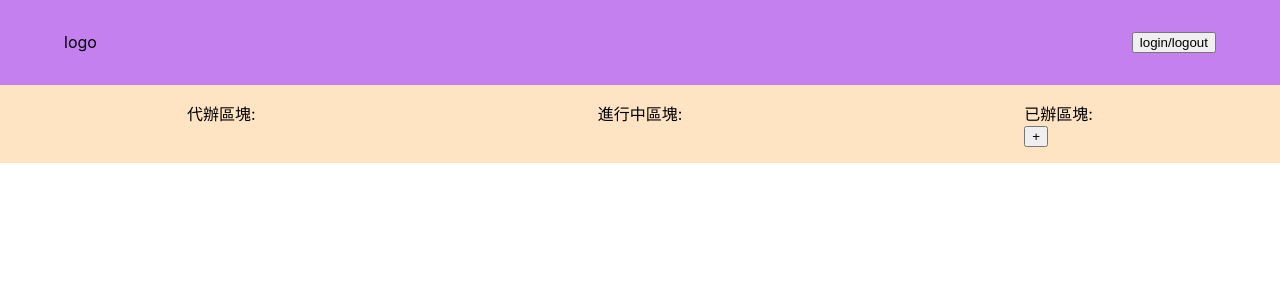
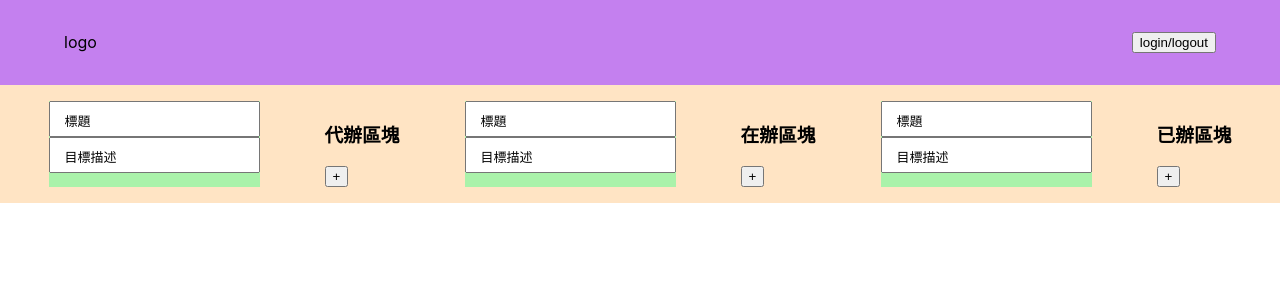
Before and after one commit to JamesDinding/ms_daily_list, a React (Create React App) app: page / in a window 1280 px wide. Shown: the top 300 px of the page. Built offline with nearby package versions, Linux system fonts and the light colour scheme.

Commit message:
add input component & remove duplicate file

```diff
--- a/public/index.html
+++ b/public/index.html
@@ -28,6 +28,8 @@
   </head>
   <body>
     <noscript>You need to enable JavaScript to run this app.</noscript>
+    <div id="modal"></div>
+    <div id="back-drop"></div>
     <div id="root"></div>
     <!--
       This HTML file is a template.
--- a/src/App.tsx
+++ b/src/App.tsx
@@ -1,9 +1,7 @@
 import React from "react";
 import "./App.css";
 import NavBar from "./components/NavigationBar/NavBar";
-import FinishedSection from "./components/Section/FinishedSection";
-import PendingSection from "./components/Section/PendingSection";
-import ProcessingSection from "./components/Section/ProcessingSection";
+import Section from "./components/Section/Section";
 
 function App() {
   return (
@@ -12,9 +10,9 @@ function App() {
         <NavBar />
       </header>
       <div className="Section">
-        <PendingSection />
-        <ProcessingSection />
-        <FinishedSection />
+        <Section title="代辦區塊" section_id="pendingList" />
+        <Section title="在辦區塊" section_id="currentList" />
+        <Section title="已辦區塊" section_id="finishedList" />
       </div>
     </div>
   );
--- /dev/null
+++ b/src/components/Card/AddCard.tsx
@@ -0,0 +1,17 @@
+import React, { useState, useEffect, useRef } from "react";
+import Input from "./Input";
+
+const AddCard: React.FC = () => {
+  const titleRef = useRef<HTMLInputElement>(null);
+  const descriptionRef = useRef<HTMLInputElement>(null);
+  const [tasks, setTasks] = useState<any>([]);
+
+  return (
+    <form>
+      <Input placeHolder="標題" maxLen={15} inputRef={titleRef} />
+      <Input placeHolder="目標描述" maxLen={15} inputRef={descriptionRef} />
+    </form>
+  );
+};
+
+export default AddCard;
--- /dev/null
+++ b/src/components/Card/Input.module.css
@@ -0,0 +1,34 @@
+.input {
+  position: relative;
+}
+
+.form__input {
+  height: 2.25rem;
+  padding: 0.25rem 0rem;
+  font-size: medium;
+  text-indent: 0.5rem;
+}
+
+.form__label {
+  position: absolute;
+  padding: 0rem 0.5rem;
+  transform: translateY(-50%);
+  top: 50%;
+  left: 0.5rem;
+  transition-duration: 0.3s;
+  height: 1rem;
+  font-size: small;
+}
+
+.form__label--focus {
+  position: absolute;
+  padding: 0rem 0.5rem;
+  top: -1rem;
+  left: 0.5rem;
+  display: flex;
+  align-items: center;
+  height: 1.5rem;
+  font-size: small;
+  transition-duration: 0.3s;
+  background-color: #fff;
+}
--- /dev/null
+++ b/src/components/Card/Input.tsx
@@ -0,0 +1,40 @@
+import React, { useState } from "react";
+import classes from "./Input.module.css";
+
+interface InputProps {
+  inputRef: React.RefObject<HTMLInputElement>;
+  placeHolder: string;
+  minLen?: number;
+  maxLen?: number;
+}
+
+const Input: React.FC<InputProps> = ({
+  inputRef,
+  placeHolder = "請輸入文字",
+  minLen = 0,
+  maxLen = 50,
+}) => {
+  const [labelCss, setLabelCss] = useState("form__label");
+
+  const onBlurHandler = () => {
+    if (inputRef.current?.value.length !== 0) return;
+    setLabelCss("form__label");
+  };
+
+  return (
+    <div className={classes.input}>
+      <input
+        ref={inputRef}
+        className={classes.form__input}
+        type="text"
+        minLength={minLen}
+        maxLength={maxLen}
+        onFocus={() => setLabelCss("form__label--focus")}
+        onBlur={onBlurHandler}
+      />
+      <label className={classes[labelCss]}>{placeHolder}</label>
+    </div>
+  );
+};
+
+export default Input;
--- a/src/components/Section/FinishedSection.tsx
+++ /dev/null
@@ -1,44 +0,0 @@
-import React from "react";
-import List from "./List";
-import { useSelector, useDispatch } from "react-redux";
-import { useListDispatch, useListSelector } from "../../hooks/list-hooks";
-import { listActions } from "../../store/list-slice";
-
-const dummy_card_data = {
-  id: "testid",
-  listName: "finishedList",
-  title: "testTitle",
-  description: "It is for testing!",
-  creater: "DinDing",
-  tasks: [
-    {
-      taskDescription: "maple todo list",
-      isDone: true,
-    },
-  ],
-};
-
-const FinishedSection: React.FC = () => {
-  const list = useListSelector((state) => state.list.finishedList);
-  const dispatch = useListDispatch();
-
-  const createCardHandler = () => {
-    dispatch(listActions.addToList(dummy_card_data));
-  };
-
-  return (
-    <div>
-      已辦區塊:
-      <div>
-        <List cardList={list} />
-      </div>
-      <div>
-        <button type="button" onClick={createCardHandler}>
-          +
-        </button>
-      </div>
-    </div>
-  );
-};
-
-export default FinishedSection;
--- a/src/components/Section/PendingSection.tsx
+++ /dev/null
@@ -1,13 +0,0 @@
-import React from "react";
-import List from "./List";
-
-const PendingSection: React.FC = () => {
-  return (
-    <div>
-      代辦區塊:
-      <div>{/* <List /> */}</div>
-    </div>
-  );
-};
-
-export default PendingSection;
--- a/src/components/Section/ProcessingSection.tsx
+++ /dev/null
@@ -1,13 +0,0 @@
-import React from "react";
-import List from "./List";
-
-const ProcessingSection: React.FC = () => {
-  return (
-    <div>
-      進行中區塊:
-      <div>{/* <List /> */}</div>
-    </div>
-  );
-};
-
-export default ProcessingSection;
--- /dev/null
+++ b/src/components/Section/Section.tsx
@@ -0,0 +1,64 @@
+import React from "react";
+import { ReactDOM, useState, useEffect, useRef, Fragment } from "react";
+import List from "./List";
+import { useListDispatch, useListSelector } from "../../hooks/list-hooks";
+import { listActions } from "../../store/list-slice";
+import { ListState } from "../../module/list";
+import AddCard from "../Card/AddCard";
+interface SectionProps {
+  title: string;
+  section_id: string;
+}
+
+const dummy_card_data = {
+  id: "testid",
+  listName: "finishedList",
+  title: "testTitle",
+  description: "It is for testing!",
+  creater: "DinDing",
+  tasks: [
+    {
+      taskDescription: "maple todo list",
+      isDone: true,
+    },
+  ],
+};
+
+const Section: React.FC<SectionProps> = ({
+  title,
+  section_id = "pendingList",
+}) => {
+  const dispatch = useListDispatch();
+  const list = useListSelector(
+    (state) => state.list[section_id as keyof ListState]
+  );
+
+  const [isPop, setIsPop] = useState(false);
+
+  const createCardHandler = () => {
+    dispatch(listActions.addToList(dummy_card_data));
+  };
+
+  return (
+    <Fragment>
+      <div style={{ backgroundColor: "#aaf2aa" }}>
+        <AddCard />
+      </div>
+      {isPop && <div>backdrop</div>}
+      {isPop && <div>form</div>}
+      <div id={section_id}>
+        <h3>{title}</h3>
+        <div>
+          <List cardList={list}></List>
+          <div>
+            <button type="button" onClick={() => setIsPop(true)}>
+              +
+            </button>
+          </div>
+        </div>
+      </div>
+    </Fragment>
+  );
+};
+
+export default Section;
--- a/src/index.css
+++ b/src/index.css
@@ -1,13 +1,17 @@
+* {
+  box-sizing: border-box;
+}
+
 body {
   margin: 0;
-  font-family: -apple-system, BlinkMacSystemFont, 'Segoe UI', 'Roboto', 'Oxygen',
-    'Ubuntu', 'Cantarell', 'Fira Sans', 'Droid Sans', 'Helvetica Neue',
+  font-family: -apple-system, BlinkMacSystemFont, "Segoe UI", "Roboto", "Oxygen",
+    "Ubuntu", "Cantarell", "Fira Sans", "Droid Sans", "Helvetica Neue",
     sans-serif;
   -webkit-font-smoothing: antialiased;
   -moz-osx-font-smoothing: grayscale;
 }
 
 code {
-  font-family: source-code-pro, Menlo, Monaco, Consolas, 'Courier New',
+  font-family: source-code-pro, Menlo, Monaco, Consolas, "Courier New",
     monospace;
 }
```
